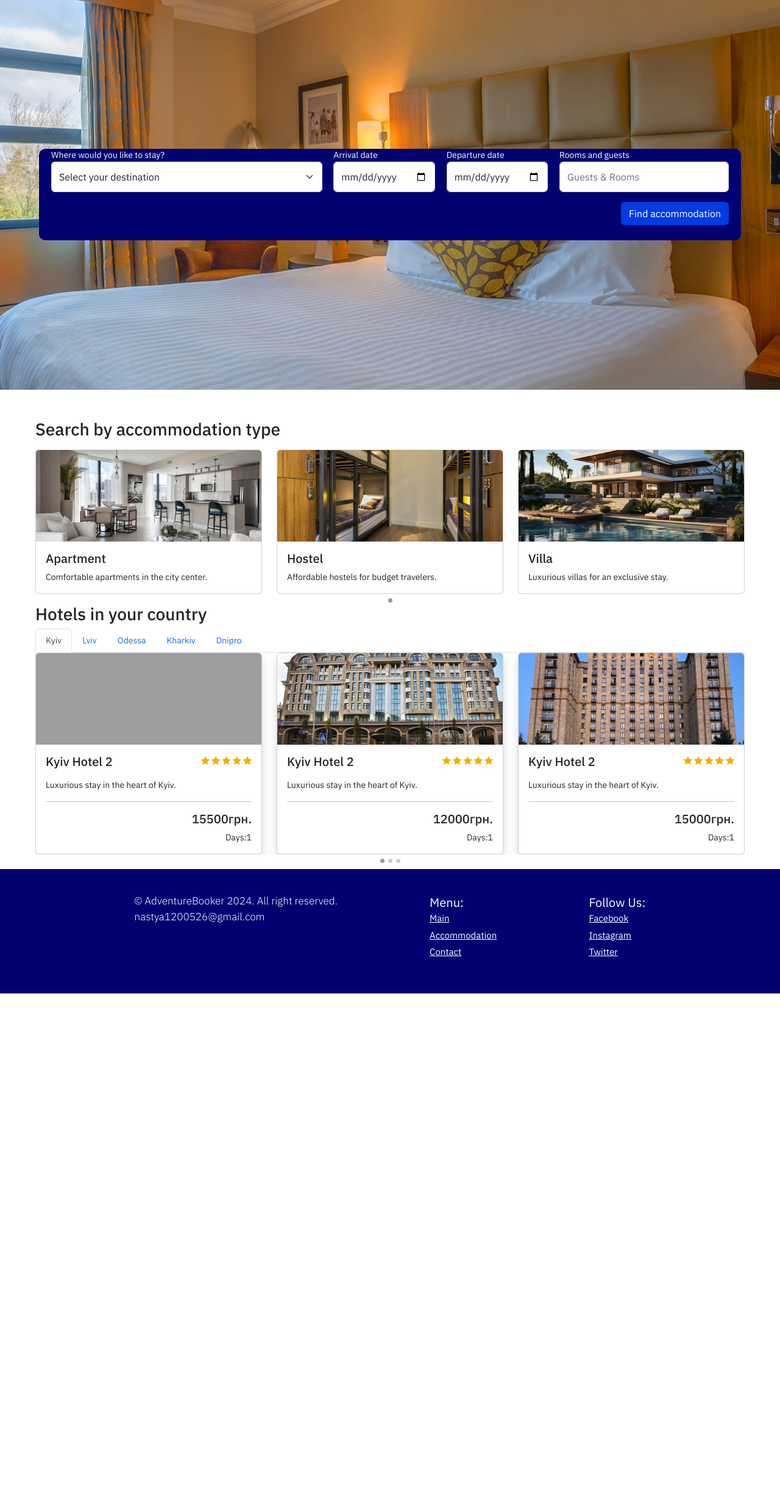
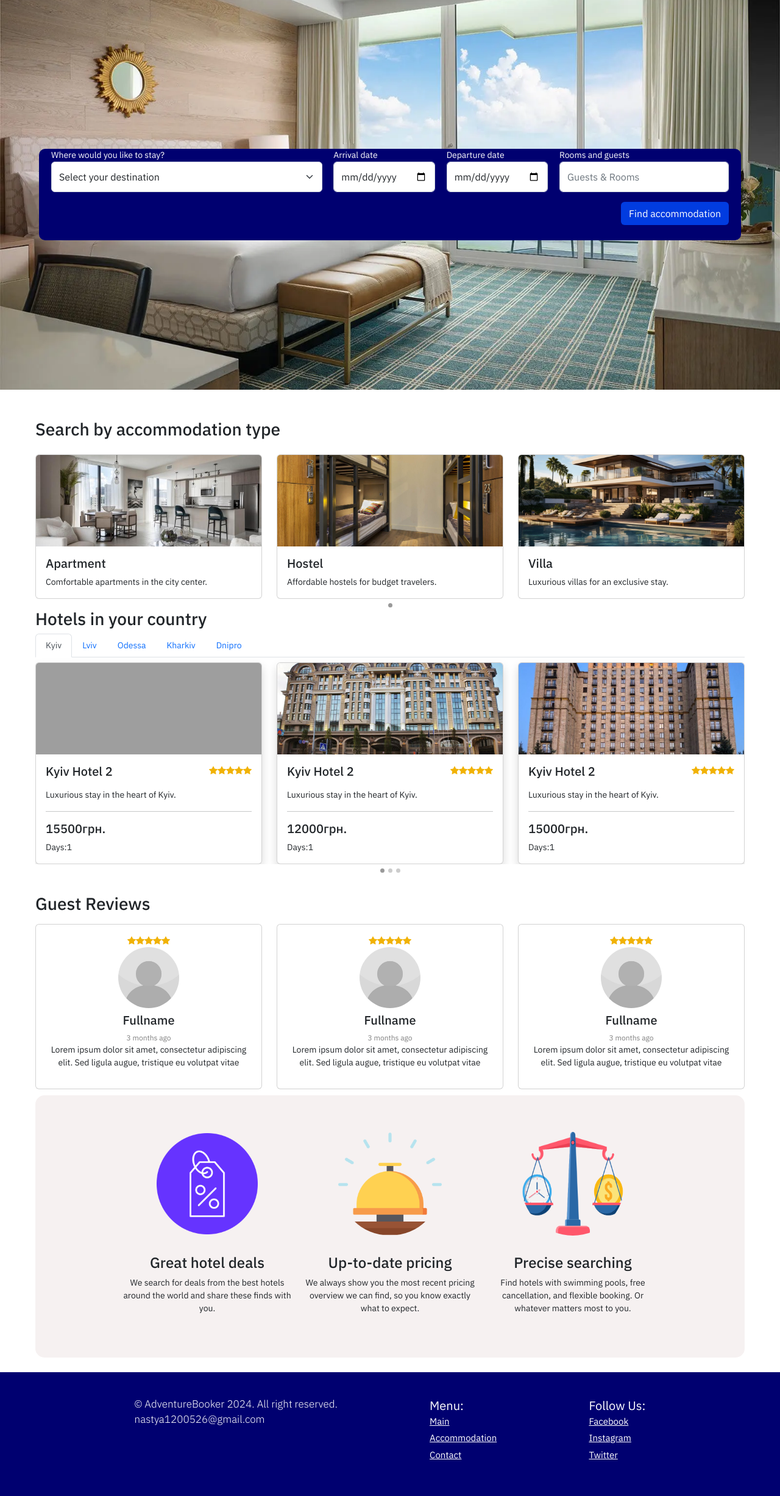
Before and after one commit to Nastya231213/AdventureBooker, a Laravel app: page / in a window 1280 px wide. Shown: the part 101-2554 px from the top of the page at 61% size. Before the commit the page ends 1730 px from the top, so only its background shows below. Run offline with Laravel 12, Linux system fonts and the light colour scheme; grey boxes are pictures that could not be loaded.

Commit message:
Add reviews section and facts to the page

```diff
--- a/public/css/style.css
+++ b/public/css/style.css
@@ -229,9 +229,9 @@ footer .company-info {
 
 }
 
-.carousel  .carousel-indicators [data-bs-target] {
+.carousel .carousel-indicators [data-bs-target] {
     background-color: #999 !important;
-    width: 7px!important;
+    width: 7px !important;
     height: 7px !important;
     border-radius: 50%;
 
@@ -241,15 +241,72 @@ footer .company-info {
     object-fit: cover;
     height: 150px;
 }
-.card .card-title{
-    display:flex;
+
+.card .card-title {
+    display: flex;
     justify-content: space-between;
 }
-.rating{
-    color:rgb(241, 178, 5);
+
+.rating {
+    color: rgb(241, 178, 5);
+    display: flex;
+    justify-content: center;
 }
-.card .price{
-    display:flex;
+
+.card.price {
+    display: flex;
     flex-direction: column;
     text-align: right;
 }
+
+.card .review {
+    display: flex;
+    align-items: center;
+    justify-content: center;
+    flex-direction: column;
+}
+
+.card .review img {
+    width: 100px;
+    height: 100px;
+    border-radius: 50%;
+
+}
+
+.review .date {
+    font-size: 12px;
+    color: gray;
+}
+
+.main_facts {
+    background-color: rgb(246, 241, 241);
+    min-height: 430px;
+    margin-top: 10px;
+    border-radius: 15px;
+    display:flex;
+    justify-content: center;
+    flex-wrap: wrap;
+
+}
+
+.main_facts .fact{
+    width: 300px;
+    display:flex;
+    margin-top: 50px;
+    flex-direction: column;
+    text-align: center;
+    padding:10px;
+}
+.main_facts .fact img{
+    border-radius: 50%;
+    margin:0 auto;
+    width:170px;
+    height:170px;
+    margin-bottom:30px;
+}
+.fact p {
+    white-space: normal;
+    word-wrap: break-word!important;
+    margin: 0;
+    line-height: 1.5;
+}
--- a/resources/views/accommodation.blade.php
+++ b/resources/views/accommodation.blade.php
@@ -1,7 +1,7 @@
 @extends('layouts.app')
 @section('title','Main')
 @section('content')
-<div class=" bg-image" style="background-image: url('{{ asset('images/accommodation.jpg') }}');">
+<div class=" bg-image" style="background-image: url('{{ asset('images/hotel.webp') }}');">
     <div id="search-accommodation">
         <div class="booking-section">
             <div>
@@ -76,7 +76,7 @@
         <div class="carousel-inner">
             <div class="carousel-item active">
                 <div class="row">
-                    <div class="col-md-4">
+                    <div class="col-md-4 col-sm-5 mt-2 ">
                         <div class="card">
                             <img src="{{ asset('images/apartment.jpg') }}" class="card-img-top" alt="Apartment">
                             <div class="card-body">
@@ -85,7 +85,7 @@
                             </div>
                         </div>
                     </div>
-                    <div class="col-md-4">
+                    <div class="col-md-4  col-sm-5 mt-2">
                         <div class="card">
                             <img src="{{ asset('images/hostel.jpg') }}" class="card-img-top" alt="Hostel">
                             <div class="card-body">
@@ -94,7 +94,7 @@
                             </div>
                         </div>
                     </div>
-                    <div class="col-md-4">
+                    <div class="col-md-4  col-sm-5 mt-2">
                         <div class="card">
                             <img src="{{ asset('images/villa.webp') }}" class="card-img-top" alt="Villa">
                             <div class="card-body">
@@ -141,7 +141,7 @@
                 <div class="carousel-inner">
                     <div class="carousel-item active">
                         <div class="row">
-                            <div class="col-md-4">
+                            <div class="col-md-4  col-sm-5 mt-2">
                                 <div class="card shadow">
                                     <img src="{{ asset('images/hotelKyiv1.jpg') }}" class="card-img-top" alt="Kyiv Hotel 1">
                                     <div class="card-body">
@@ -164,7 +164,7 @@
                                     </div>
                                 </div>
                             </div>
-                            <div class="col-md-4">
+                            <div class="col-md-4  col-sm-5 mt-2">
                                 <div class="card shadow">
                                     <img src="{{ asset('images/hotelKyiv2.jfif') }}" class="card-img-top" alt="Kyiv Hotel 2">
                                     <div class="card-body">
@@ -187,7 +187,7 @@
                                     </div>
                                 </div>
                             </div>
-                            <div class="col-md-4">
+                            <div class="col-md-4  col-sm-5 mt-2">
                                 <div class="card shadow">
                                     <img src="{{ asset('images/hotelKyiv3.jpeg') }}" class="card-img-top" alt="Kyiv Hotel 3">
                                     <div class="card-body">
@@ -285,12 +285,103 @@
     </div>
 
 
-        <div class="carousel-indicators">
-            <button type="button" data-bs-target="#accommodationTypeCarousel" data-bs-slide-to="0" class="active" aria-current="true" aria-label="Slide 1"></button>
+
+    <h3 class="mt-5">Guest Reviews</h3>
+    <div id="accommodationTypeCarousel" class="carousel slide mt-3" data-bs-ride="carousel">
+        <div class="carousel-inner">
+            <div class="carousel-item active">
+                <div class="row">
+                    <div class="col-md-4">
+                        <div class="card ">
+
+                            <div class="card-body review">
+                                <div class="rating">
+                                    <i class="bi bi-star-fill"></i>
+                                    <i class="bi bi-star-fill"></i>
+                                    <i class="bi bi-star-fill"></i>
+                                    <i class="bi bi-star-fill"></i>
+                                    <i class="bi bi-star-fill"></i>
+                                </div>
+                                <img src="{{asset('images/default.jpg')}}" alt="">
+                                <h5 class="mt-2">Fullname</h5>
+                                <span class="date">3 months ago</span>
+                                <p class="text-center">
+                                    Lorem ipsum dolor sit amet, consectetur adipiscing elit.
+                                    Sed ligula augue, tristique eu volutpat vitae
+                                </p>
+                            </div>
+                        </div>
+                    </div>
+                    <div class="col-md-4">
+                        <div class="card ">
+
+                            <div class="card-body review">
+                                <div class="rating">
+                                    <i class="bi bi-star-fill"></i>
+                                    <i class="bi bi-star-fill"></i>
+                                    <i class="bi bi-star-fill"></i>
+                                    <i class="bi bi-star-fill"></i>
+                                    <i class="bi bi-star-fill"></i>
+                                </div>
+                                <img src="{{asset('images/default.jpg')}}" alt="">
+                                <h5 class="mt-2">Fullname</h5>
+                                <span class="date">3 months ago</span>
+                                <p class="text-center">
+                                    Lorem ipsum dolor sit amet, consectetur adipiscing elit.
+                                    Sed ligula augue, tristique eu volutpat vitae
+                                </p>
+                            </div>
+                        </div>
+                    </div>
+                    <div class="col-md-4">
+                        <div class="card ">
+                            <div class="card-body review">
+                                <div class="rating">
+                                    <i class="bi bi-star-fill"></i>
+                                    <i class="bi bi-star-fill"></i>
+                                    <i class="bi bi-star-fill"></i>
+                                    <i class="bi bi-star-fill"></i>
+                                    <i class="bi bi-star-fill"></i>
+                                </div>
+                                <img src="{{asset('images/default.jpg')}}" alt="">
+                                <h5 class="mt-2">Fullname</h5>
+                                <span class="date">3 months ago</span>
+                                <p class="text-center">
+                                    Lorem ipsum dolor sit amet, consectetur adipiscing elit.
+                                    Sed ligula augue, tristique eu volutpat vitae
+                                </p>
+                            </div>
+                        </div>
+                    </div>
+                </div>
+            </div>
+        </div>
+    </div>
+    <div class="main_facts">
+        <div class="fact">
+
+            <img src="{{asset('images/discount.png')}}">
+
+            <h4>Great hotel deals </h4>
+            <p>
+                We search for deals from the best hotels around the world and share these finds with you.</p>
+        </div>
+        <div class="fact">
+            <img src="{{asset('images/hotel_bell.png')}}">
+            <h4>Up-to-date pricing
+            </h4>
+            <p>We always show you the most recent pricing overview we can find, so you know exactly what to expect.
+            </p>
+        </div>
+        <div class="fact">
+            <img src="{{asset('images/time.png')}}">
+            <h4>Precise searching
+            </h4>
+            <p>Find hotels with swimming pools, free cancellation, and flexible booking.
+                Or whatever matters most to you. </p>
         </div>
     </div>
 
-</div>
     <script>
         function updateDropdown() {
             const adults = document.getElementById('adults').value;
```
Also changed, not shown: public/images/default.jpg (added), public/images/discount.png (added), public/images/hotel.webp (added), public/images/hotel_bell.png (added), public/images/time.png (added). Lines whose indentation alone changed are shown as unchanged.
